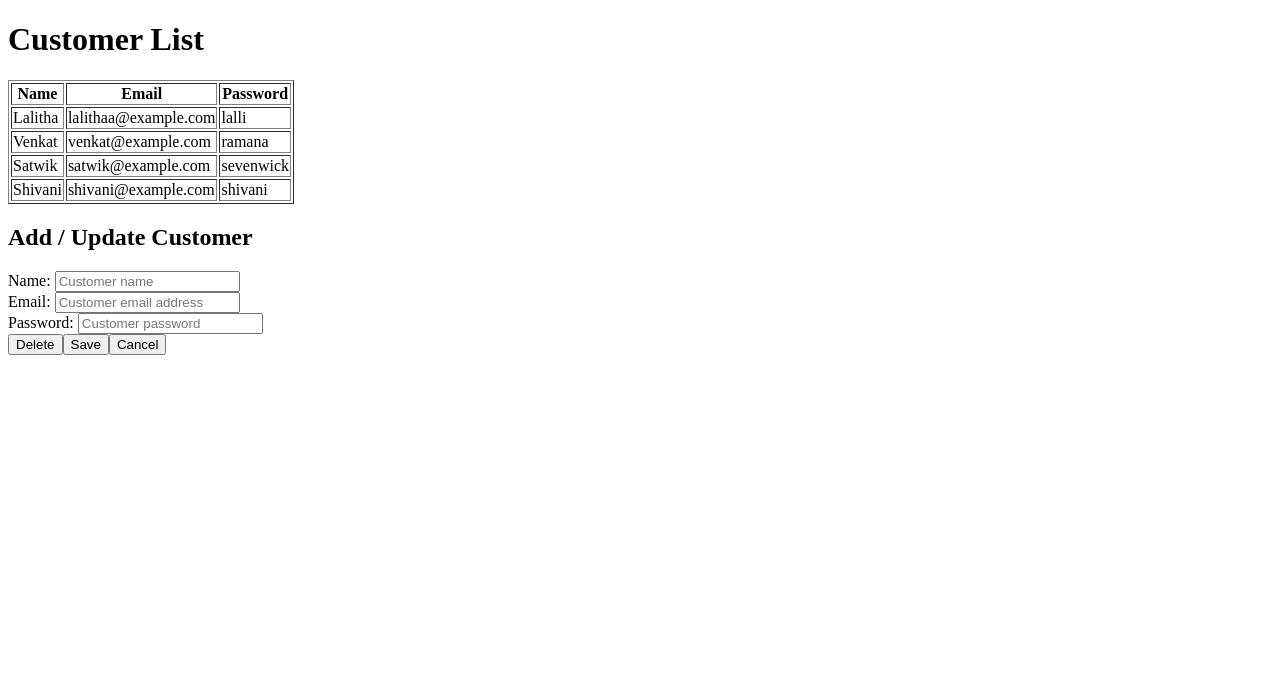
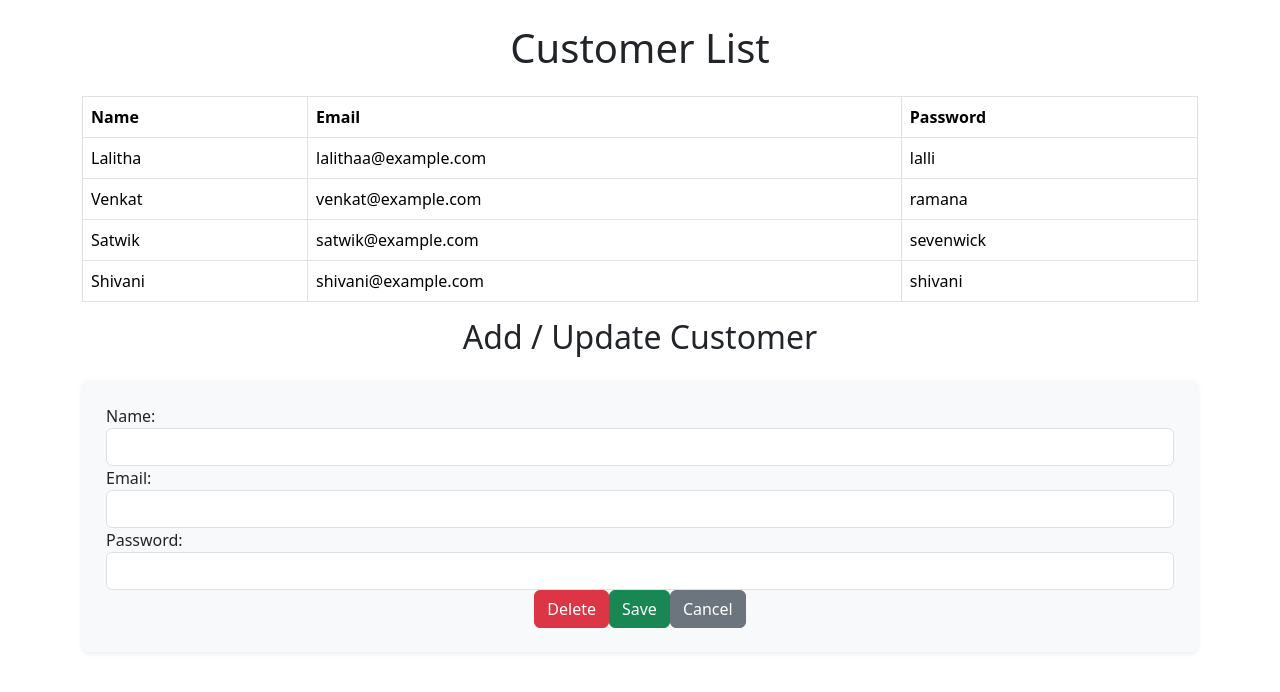
Before and after one commit to intipalli/front-end-app, a React (Vite) app: page / in a window 1280 px wide. Shown: the top 692 px of the page. Built offline with nearby package versions, Linux system fonts and the light colour scheme.

Commit message:
Added Bootstrap styling to Customer List and Form

```diff
--- a/package.json
+++ b/package.json
@@ -10,6 +10,7 @@
     "preview": "vite preview"
   },
   "dependencies": {
+    "bootstrap": "^5.3.3",
     "react": "^18.3.1",
     "react-dom": "^18.3.1"
   },
--- a/src/App.jsx
+++ b/src/App.jsx
@@ -1,7 +1,7 @@
 import React from "react";
+import 'bootstrap/dist/css/bootstrap.min.css';
 
 function App() {
-
   const customers = [
     { name: "Lalitha", email: "lalithaa@example.com", password: "lalli" },
     { name: "Venkat", email: "venkat@example.com", password: "ramana" },
@@ -27,11 +27,12 @@ function App() {
   };
 
   return (
-    <div>
-      <h1>Customer List</h1>
+    <div className="container mt-4">
 
-      <table border="1">
-        <thead>
+      <h1 className="text-center mb-4">Customer List</h1>
+
+      <table className="table table-bordered table-hover">
+        <thead className="thead-light">
           <tr>
             <th>Name</th>
             <th>Email</th>
@@ -49,29 +50,28 @@ function App() {
         </tbody>
       </table>
 
-
-      <h2>Add / Update Customer</h2>
-      <form>
-        <div>
+      <h2 className="text-center mb-4">Add / Update Customer</h2>
+      <form className="bg-light p-4 rounded shadow-sm">
+        <div className="form-group">
           <label>Name: </label>
-          <input type="text" placeholder="Customer name" />
+          <input type="text" className="form-control" />
         </div>
-        <div>
+        <div className="form-group">
           <label>Email: </label>
-          <input type="email" placeholder="Customer email address" />
+          <input type="email" className="form-control" />
         </div>
-        <div>
+        <div className="form-group">
           <label>Password: </label>
-          <input type="password" placeholder="Customer password" />
+          <input type="password" className="form-control" />
         </div>
-        <div>
-          <button type="button" onClick={handleDelete}>
+        <div className="text-center">
+          <button type="button" className="btn btn-danger mr-2" onClick={handleDelete}>
             Delete
           </button>
-          <button type="button" onClick={handleSave}>
+          <button type="button" className="btn btn-success mr-2" onClick={handleSave}>
             Save
           </button>
-          <button type="button" onClick={handleCancel}>
+          <button type="button" className="btn btn-secondary" onClick={handleCancel}>
             Cancel
           </button>
         </div>
```
Also changed, not shown: 1 other file (tests, documents, lock files or other folders).
